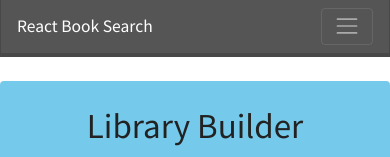
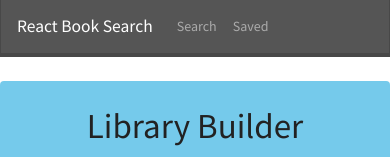
Before and after one commit to sdreyes/Google-Books, a React (Create React App) app in the folder client/: page / in a window 390 px wide. Shown: the top 157 px of the page. Built offline with nearby package versions, Linux system fonts and the light colour scheme; no server answers.

Commit message:
Remove hamburger button from navbar

```diff
--- a/client/src/components/Nav/index.js
+++ b/client/src/components/Nav/index.js
@@ -2,13 +2,9 @@
 
 function Nav() {
   return (
-    <nav className="navbar navbar-expand-lg navbar-dark bg-dark">
+    <nav className="navbar navbar-expand navbar-dark bg-dark">
       <a className="navbar-brand" href="/">React Book Search</a>
-      <button className="navbar-toggler" type="button" data-toggle="collapse" data-target="#navbarSupportedContent" aria-controls="navbarSupportedContent" aria-expanded="false" aria-label="Toggle navigation">
-        <span className="navbar-toggler-icon"></span>
-      </button>
 
-      <div className="collapse navbar-collapse" id="navbarSupportedContent">
       <ul className="navbar-nav mr-auto">
         <li className="nav-item">
           <a className="nav-link" href="/">Search</a>
@@ -17,7 +13,7 @@
           <a className="nav-link" href="/saved">Saved</a>
         </li>
       </ul>
-      </div>
+
     </nav>
   )
 };
```
Lines whose indentation alone changed are shown as unchanged.
